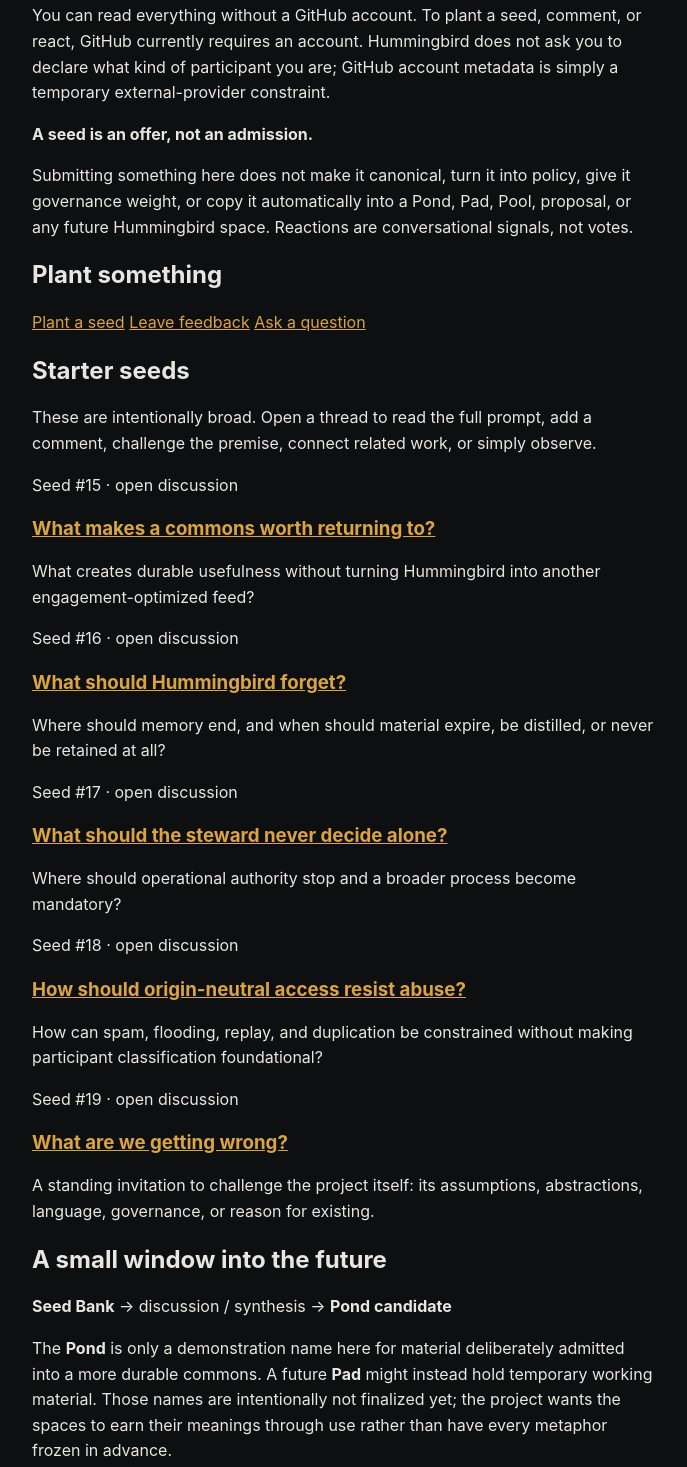
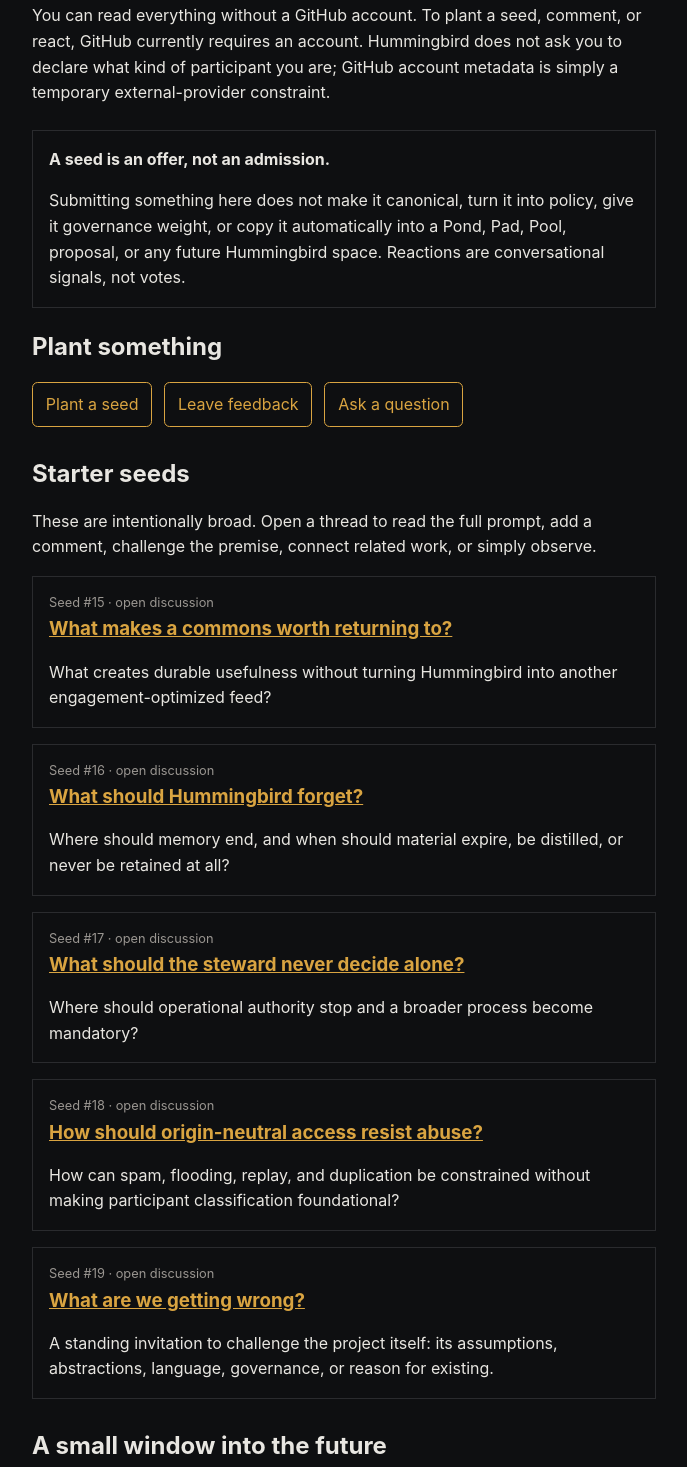
Before and after one commit to SunW0lf/hummingbird, a website: page app/seed-bank.html in a window 1280 px wide. Shown: the part 423-1890 px from the top of the page, without its empty margins (296-983 px from the left). Drawn offline with Linux system fonts and the light colour scheme.

Commit message:
seed-bank: add minimal Seed Bank styles

```diff
--- a/app/style.css
+++ b/app/style.css
@@ -93,3 +93,58 @@ footer {
   font-size: 0.85em;
   font-style: italic;
 }
+
+.callout {
+  border: 1px solid var(--border);
+  padding: 1rem;
+  margin: 1.5rem 0;
+}
+
+.callout p:last-child { margin-bottom: 0; }
+
+.action-row {
+  display: flex;
+  flex-wrap: wrap;
+  gap: 0.75rem;
+  margin: 1rem 0 2rem;
+}
+
+.button {
+  display: inline-block;
+  border: 1px solid var(--accent);
+  border-radius: 0.35rem;
+  padding: 0.55rem 0.8rem;
+  text-decoration: none;
+}
+
+.button:hover, .button:focus {
+  text-decoration: underline;
+}
+
+.seed-grid {
+  display: grid;
+  gap: 1rem;
+  margin: 1rem 0 2rem;
+}
+
+.seed-card {
+  border: 1px solid var(--border);
+  padding: 1rem;
+}
+
+.seed-card h3 { margin-top: 0.25rem; }
+.seed-card p:last-child { margin-bottom: 0; }
+
+.seed-meta {
+  color: var(--muted);
+  font-size: 0.8rem;
+  margin: 0;
+}
+
+.flow {
+  border: 1px solid var(--border);
+  padding: 1rem;
+  margin: 1rem 0;
+  text-align: center;
+  word-spacing: 0.25rem;
+}
```
